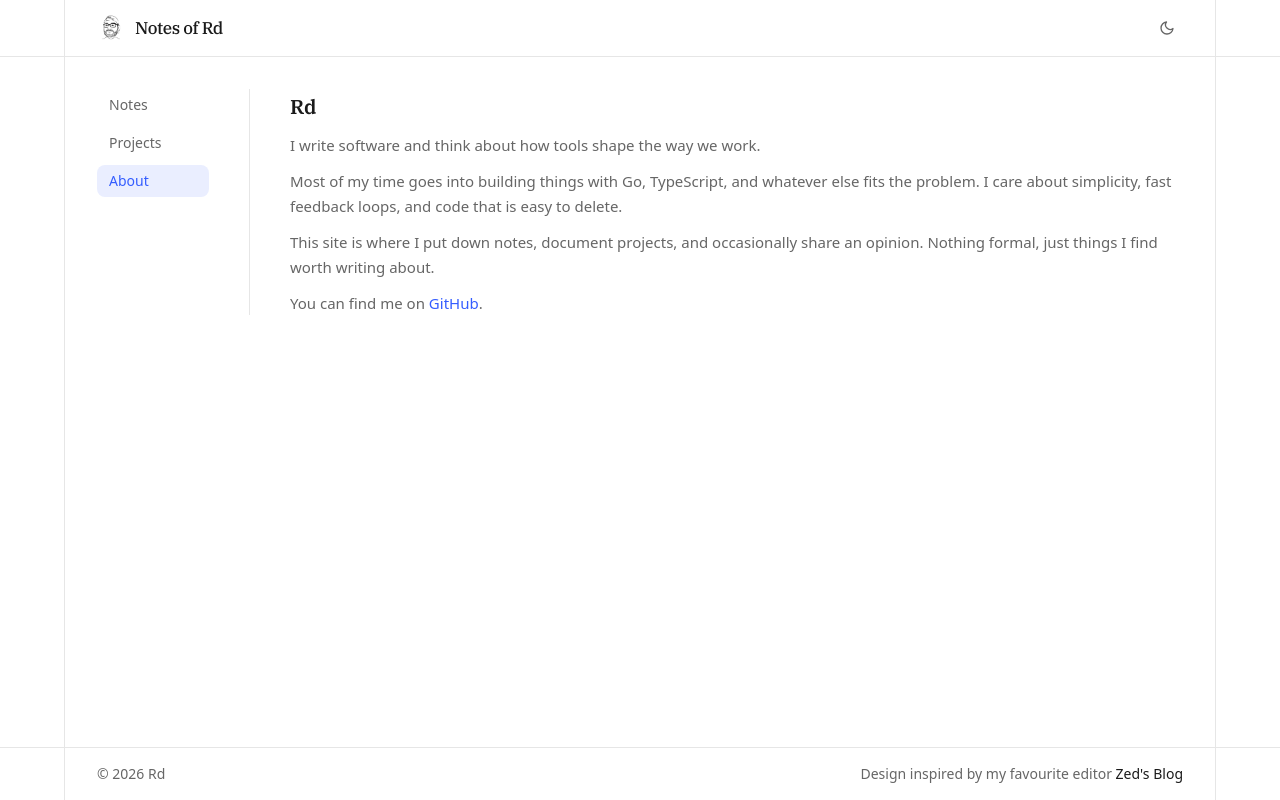
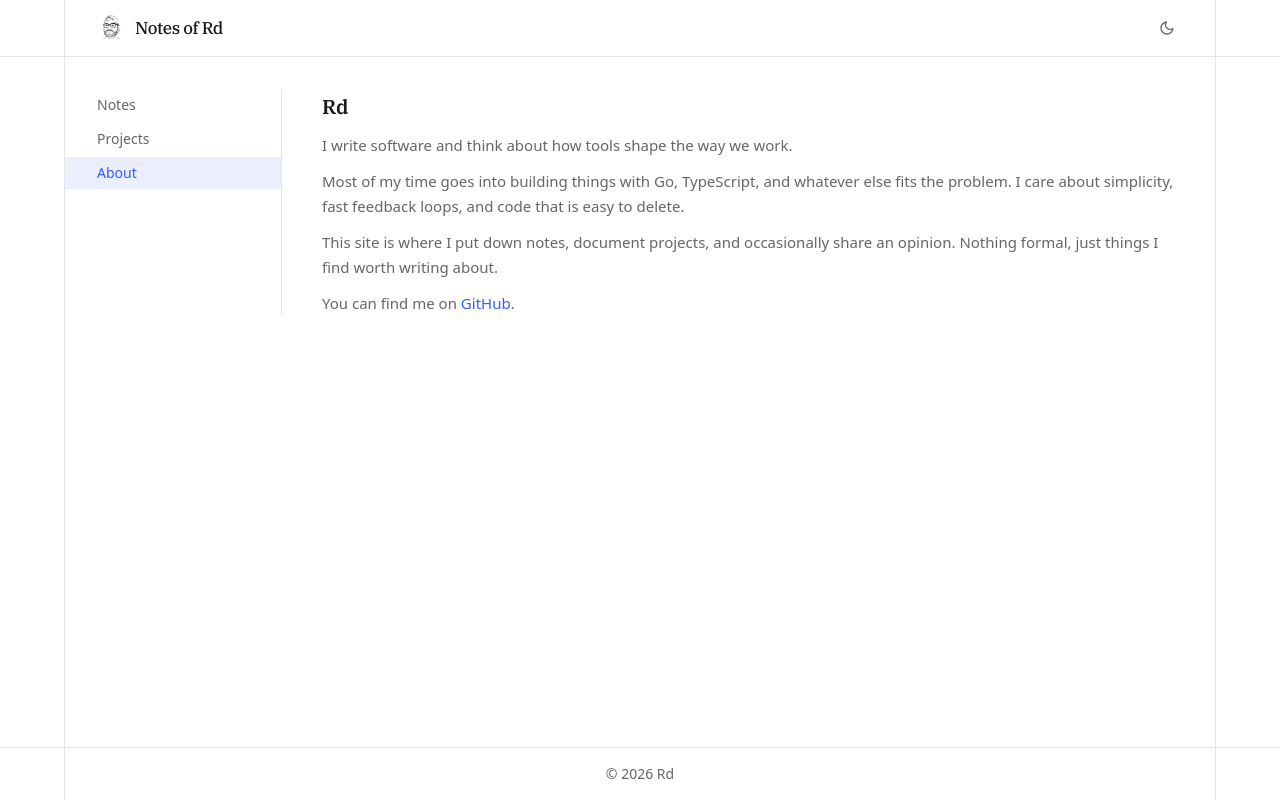
Before and after one commit to rdyv/rdyv.github.io, a Next.js app: page /about in a window 1280 px wide. Built offline with nearby package versions, Linux system fonts and the light colour scheme.

Commit message:
fix: clean up sidebar, footer, and keep-reading cards
Full-width active highlight on sidebar items, remove Zed
attribution from footer, add hover effect to keep-reading
cards, remove read marker feature.

```diff
--- a/src/app/notes/[slug]/page.tsx
+++ b/src/app/notes/[slug]/page.tsx
@@ -148,9 +148,9 @@ export default async function BlogPost({
                   <Link
                     key={r.slug}
                     href={`/notes/${r.slug}`}
-                    className="rounded-lg border border-border bg-surface-raised p-5"
+                    className="group rounded-lg border border-border bg-surface-raised p-5 transition-colors duration-150 hover:border-accent-border hover:bg-accent-subtle"
                   >
-                    <p className="font-serif text-base font-[450] leading-snug text-ink">
+                    <p className="font-serif text-base font-[450] leading-snug text-ink transition-colors duration-150 group-hover:text-accent-hover">
                       {r.title}
                     </p>
                     <p className="mt-2 text-sm leading-relaxed text-ink-muted">
--- a/src/components/Footer.tsx
+++ b/src/components/Footer.tsx
@@ -1,20 +1,9 @@
 export default function Footer() {
   return (
     <footer className="mt-auto border-t border-border">
-      <div className="mx-auto flex max-w-6xl border-x border-border flex-col items-center gap-1 px-6 py-4 sm:flex-row sm:justify-between sm:gap-0 sm:px-8">
+      <div className="mx-auto flex max-w-6xl border-x border-border items-center justify-center px-6 py-4 sm:px-8">
         <span className="text-sm text-ink-muted">
           &copy; {new Date().getFullYear()} Rd
-        </span>
-        <span className="text-sm text-ink-muted">
-          Design inspired by my favourite editor{" "}
-          <a
-            href="https://zed.dev/blog"
-            className="text-ink transition-colors duration-150 hover:text-accent"
-            target="_blank"
-            rel="noopener noreferrer"
-          >
-            Zed&apos;s Blog
-          </a>
         </span>
       </div>
     </footer>
--- a/src/components/Sidebar.tsx
+++ b/src/components/Sidebar.tsx
@@ -10,7 +10,7 @@ export function MobileNav({ active }: { active: string }) {
           href={`/${item.slug}`}
           className={`shrink-0 rounded-md px-4 py-2 text-sm transition-all duration-150 ${
             active === item.slug
-              ? "bg-accent/10 font-medium text-accent"
+              ? "font-medium text-accent"
               : "text-ink-muted hover:bg-surface-hover hover:text-ink"
           }`}
         >
@@ -23,13 +23,13 @@ export function MobileNav({ active }: { active: string }) {
 
 export default function Sidebar({ active }: { active: string }) {
   return (
-    <aside className="hidden shrink-0 lg:block">
-      <nav className="sticky top-[73px] flex flex-col items-start gap-1.5">
+    <aside className="hidden w-36 shrink-0 lg:block">
+      <nav className="sticky top-[73px] -mr-10 -ml-4 flex flex-col gap-0.5 sm:-ml-6 lg:-ml-8">
         {sidebarLinks.map((item) => (
           <Link
             key={item.slug}
             href={`/${item.slug}`}
-            className={`w-28 rounded-md px-3 py-1.5 text-sm transition-all duration-150 ${
+            className={`block px-4 py-1.5 text-sm transition-all duration-150 sm:px-6 lg:px-8 ${
               active === item.slug
                 ? "bg-accent/10 font-medium text-accent"
                 : "text-ink-muted hover:bg-surface-hover hover:text-ink"
```
